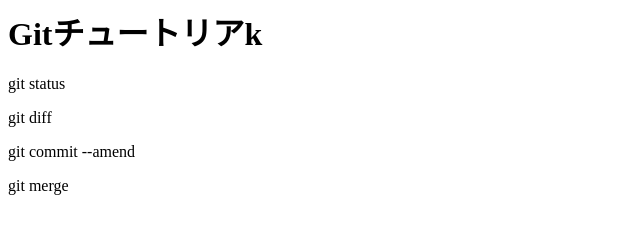
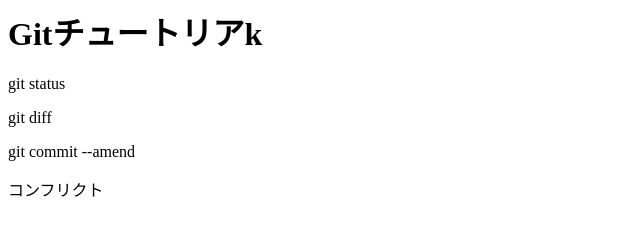
Before and after one commit to kinop1987/git_tutorial2, a plain HTML site: page index.html in a window 1280 px wide. Shown: the full height of the page, 0-640 px from the left. Drawn offline with Linux system fonts and the light colour scheme.

Commit message:
コンフリクトを追記

```diff
--- a/index.html
+++ b/index.html
@@ -2,4 +2,4 @@
 <p>git status</p>
 <p>git diff</p>
 <p>git commit --amend</p>
-<p>git merge</p>
+<p>コンフリクト</p>
```
